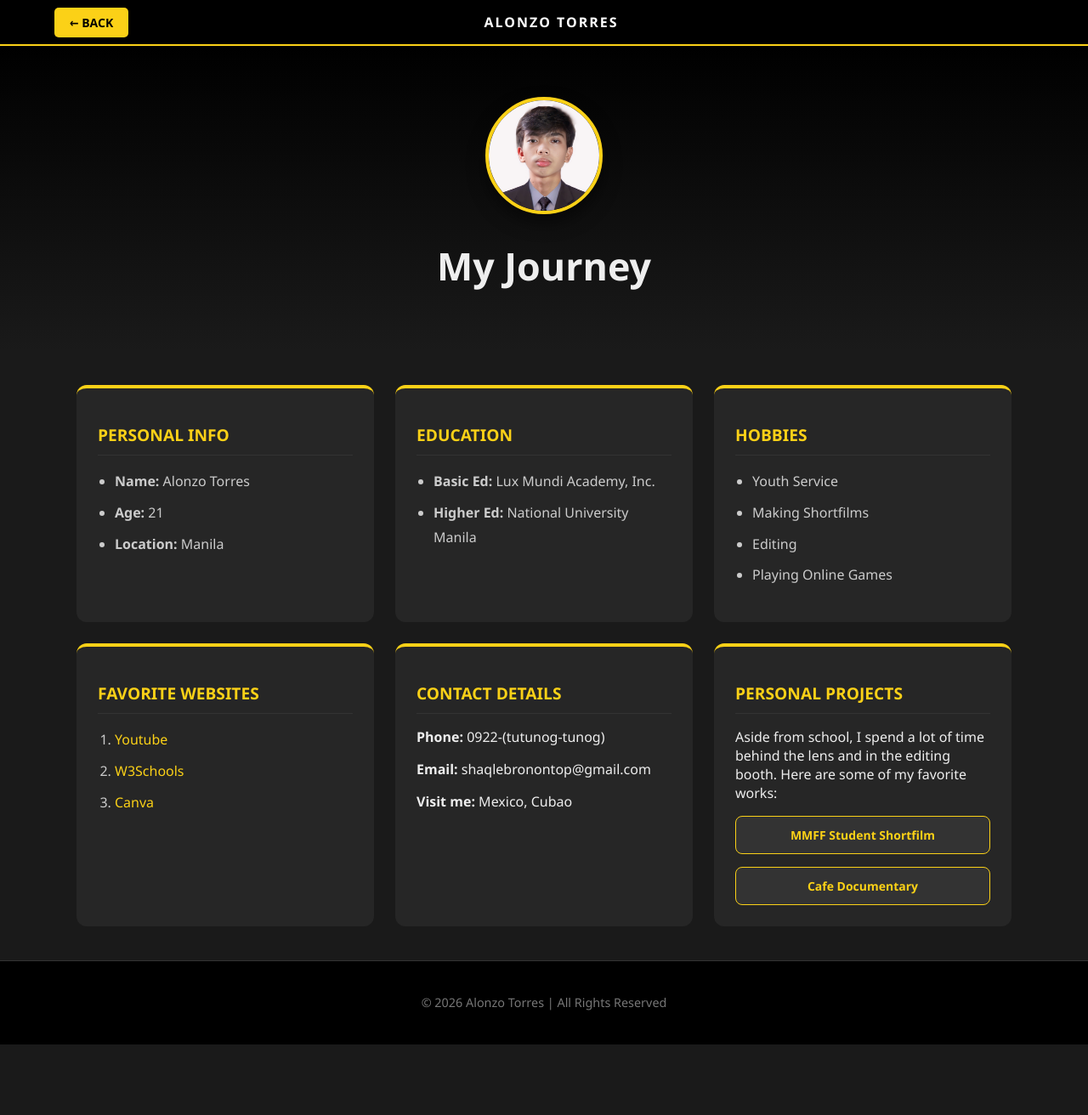
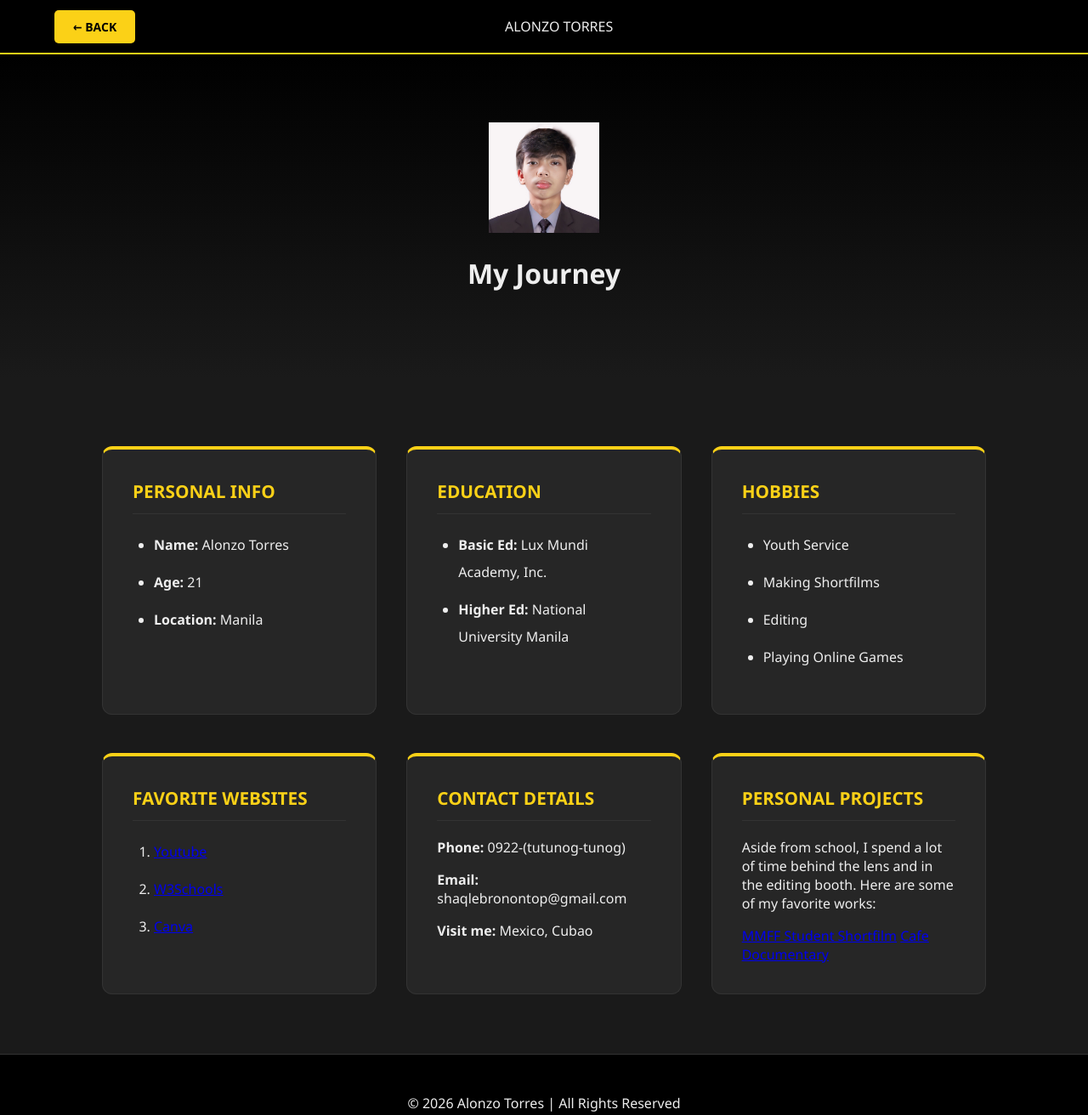
Before and after one commit to alonzoo28/websys-week3-torres-alonzo, a plain HTML site: page about.html in a window 1280 px wide. Shown: the whole page at 85% size. Before the commit the page ends 1229 px from the top, so only its background shows below. Drawn offline with Linux system fonts and the light colour scheme.

Commit message:
style.css

```diff
--- a/style.css
+++ b/style.css
@@ -1,3 +1,9 @@
+/* 1. APPLY BOX-SIZING GLOBALLY */
+/* This ensures padding and borders don't increase the total width of elements */
+* {
+    box-sizing: border-box;
+}
+
 body {
     margin: 0;
     padding: 0;
@@ -11,7 +17,8 @@ body {
 
 header {
     background-color: #000000;
-    padding: 15px 5%;
+    /* IMPROVED HEADER PADDING */
+    padding: 20px 5%;
     display: flex;
     justify-content: space-between;
     align-items: center;
@@ -21,156 +28,78 @@ header {
     z-index: 1000;
 }
 
-nav a {
-    text-decoration: none;
-    font-weight: bold;
-    transition: 0.3s;
-}
-
+/* IMPROVED NAVIGATION SPACING */
 .nav-back {
     background: #fbd117;
     color: #000;
-    padding: 8px 18px;
+    padding: 10px 22px; /* Increased padding for better click area */
     border-radius: 5px;
     font-size: 14px;
-}
-
-.nav-back:hover {
-    background: #ffffff;
-}
-
-.logo-text {
-    color: #fff;
-    letter-spacing: 2px;
-    font-weight: 800;
+    margin-right: 10px; /* Added margin */
+    text-decoration: none;
+    font-weight: bold;
 }
 
 .hero-section {
     text-align: center;
-    padding: 60px 20px;
+    padding: 80px 20px; /* Increased padding for more white space */
     background: linear-gradient(180deg, #000000 0%, #1a1a1a 100%);
-}
-
-.profile-img {
-    border-radius: 50%;
-    border: 4px solid #fbd117;
-    margin-bottom: 15px;
-    box-shadow: 0 10px 20px rgba(0,0,0,0.5);
-}
-
-h1 {
-    font-size: 2.8rem;
-    margin: 10px 0;
+    margin-bottom: 20px; /* Added margin to separate from content */
 }
 
 main {
     max-width: 1100px;
-    margin: 0 auto;
-    padding: 40px 20px;
+    margin: 20px auto; /* Added vertical margin */
+    padding: 40px 30px; /* Increased side padding */
     display: grid;
     grid-template-columns: repeat(auto-fit, minmax(300px, 1fr));
-    gap: 25px;
+    gap: 35px; /* Increased gap between grid items */
     flex: 1;
 }
 
 section {
     background: #262626;
-    padding: 25px;
+    padding: 35px; /* Increased internal padding for readability */
     border-radius: 12px;
+    border: 1px solid #333; /* Added border as requested */
     border-top: 4px solid #fbd117;
+    margin-bottom: 10px; /* Margin for stacked layout on mobile */
     transition: transform 0.3s ease;
 }
 
-section:hover {
-    transform: translateY(-8px);
-    background: #2d2d2d;
-}
-
+/* IMPROVED TYPOGRAPHY SPACING */
 h2 {
     color: #fbd117;
-    font-size: 1.2rem;
+    font-size: 1.3rem;
     text-transform: uppercase;
-    margin-bottom: 15px;
+    margin-top: 0;
+    margin-bottom: 20px; /* Increased margin below title */
     border-bottom: 1px solid #333;
-    padding-bottom: 10px;
+    padding-bottom: 12px;
 }
 
 ul, ol {
-    padding-left: 20px;
-    line-height: 1.8;
+    padding-left: 25px; /* Adjusted padding */
+    line-height: 2; /* Increased line height for readability */
 }
 
 li {
-    margin-bottom: 8px;
-    color: #cccccc;
-}
-
-a.site-link {
-    color: #fbd117;
-    text-decoration: none;
-}
-
-a.site-link:hover {
-    text-decoration: underline;
-}
-
-.home-container {
-    display: flex;
-    justify-content: center;
-    align-items: center;
-    height: 70vh;
+    margin-bottom: 12px; /* Increased margin between list items */
 }
 
 .welcome-box {
     background: #262626;
-    padding: 50px;
+    padding: 60px; /* Increased padding */
     border-radius: 20px;
     text-align: center;
-    border: 1px solid #333;
-}
-
-.btn-main {
-    display: inline-block;
-    padding: 15px 35px;
-    background: #fbd117;
-    color: #000;
-    text-decoration: none;
-    border-radius: 50px;
-    font-weight: bold;
-    margin-top: 20px;
+    border: 2px solid #333; /* Thicker border */
+    margin: 20px; /* External margin */
 }
 
 footer {
     background: #000;
-    padding: 25px;
+    padding: 30px; /* Increased padding */
     text-align: center;
     border-top: 1px solid #333;
-    font-size: 0.9rem;
-    color: #777;
+    margin-top: auto; /* Pushes footer to bottom */
 }
-
-.project-links {
-    display: flex;
-    flex-direction: column;
-    gap: 15px;
-    margin-top: 15px;
-}
-
-.project-btn {
-    background: #333;
-    color: #fbd117;
-    padding: 12px;
-    border: 1px solid #fbd117;
-    border-radius: 8px;
-    text-decoration: none;
-    text-align: center;
-    font-weight: bold;
-    font-size: 14px;
-    transition: 0.3s ease;
-}
-
-.project-btn:hover {
-    background: #fbd117;
-    color: #000;
-    transform: translateX(5px);
-}
```
